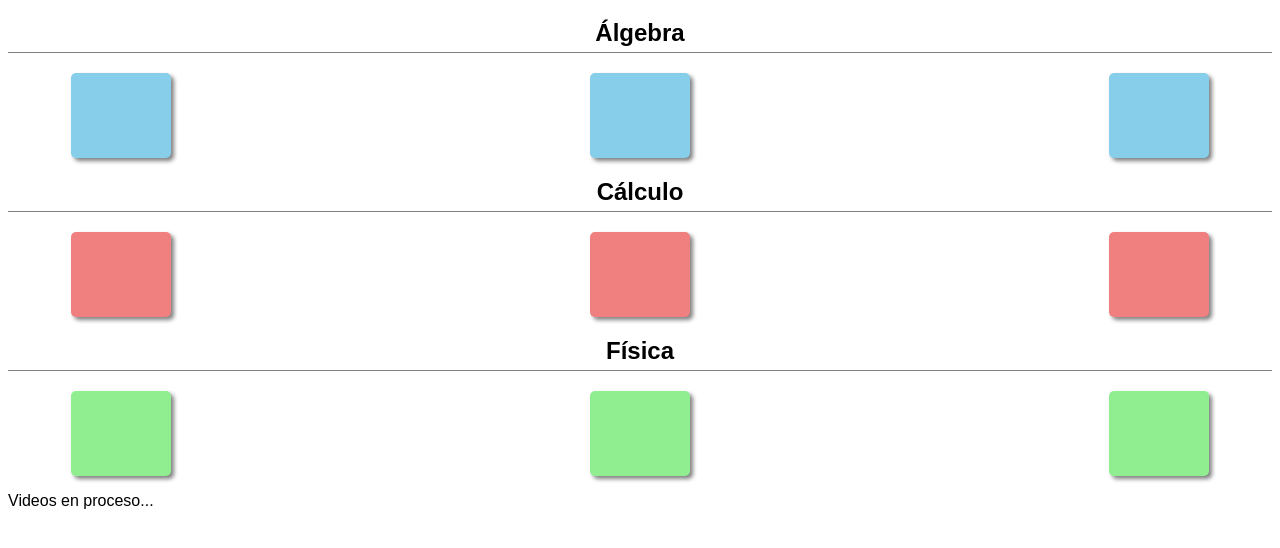
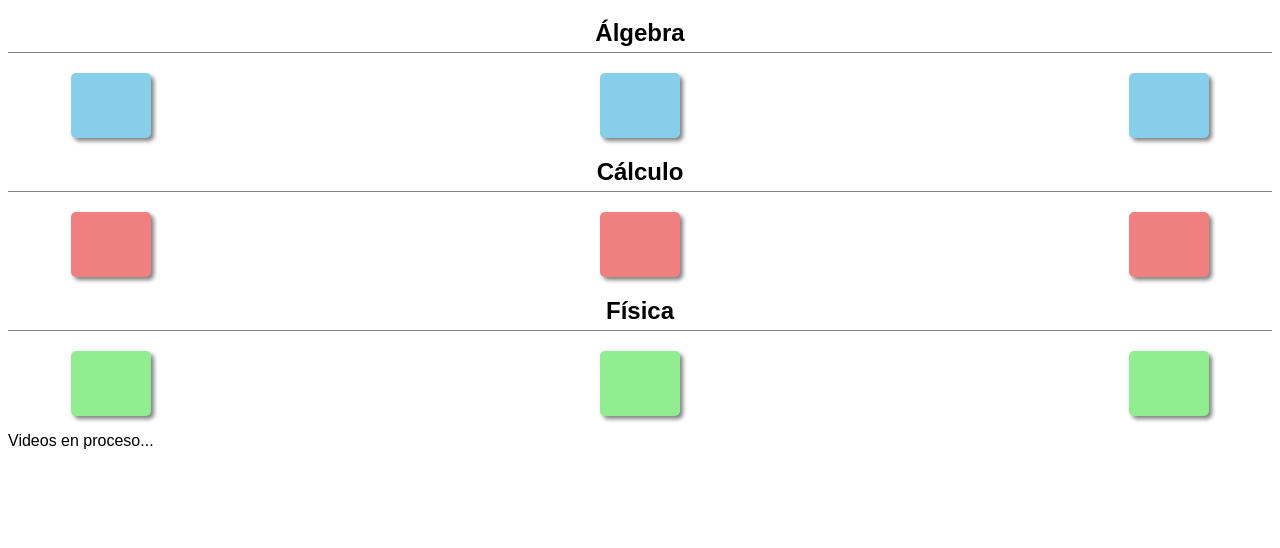
Before and after one commit to RicardoArce2404/RicardoArce2404.github.io, a plain HTML site: page index.html in a window 1280 px wide. Shown: the part 60-608 px from the top of the page. Drawn offline with Linux system fonts and the light colour scheme.

Commit message:
Update index.html

```diff
--- a/index.html
+++ b/index.html
@@ -39,22 +39,22 @@
 				padding: 0% 5% 0% 5%;
 			}
 			.algvid {
-				width: 100px;
-				height: 85px;
+				width: 80px;
+				height: 65px;
 				background-color: skyblue;
 				border-radius: 5px;
 				box-shadow: 3px 3px 4px grey;
 			}
 			.calcvid {
-				width: 100px;
-				height: 85px;
+				width: 80px;
+				height: 65px;
 				background-color: lightcoral;
 				border-radius: 5px;
 				box-shadow: 3px 3px 4px grey;
 			}
 			.fisvid {
-				width: 100px;
-				height: 85px;
+				width: 80px;
+				height: 65px;
 				background-color: lightgreen;
 				border-radius: 5px;
 				box-shadow: 3px 3px 4px grey;
```
